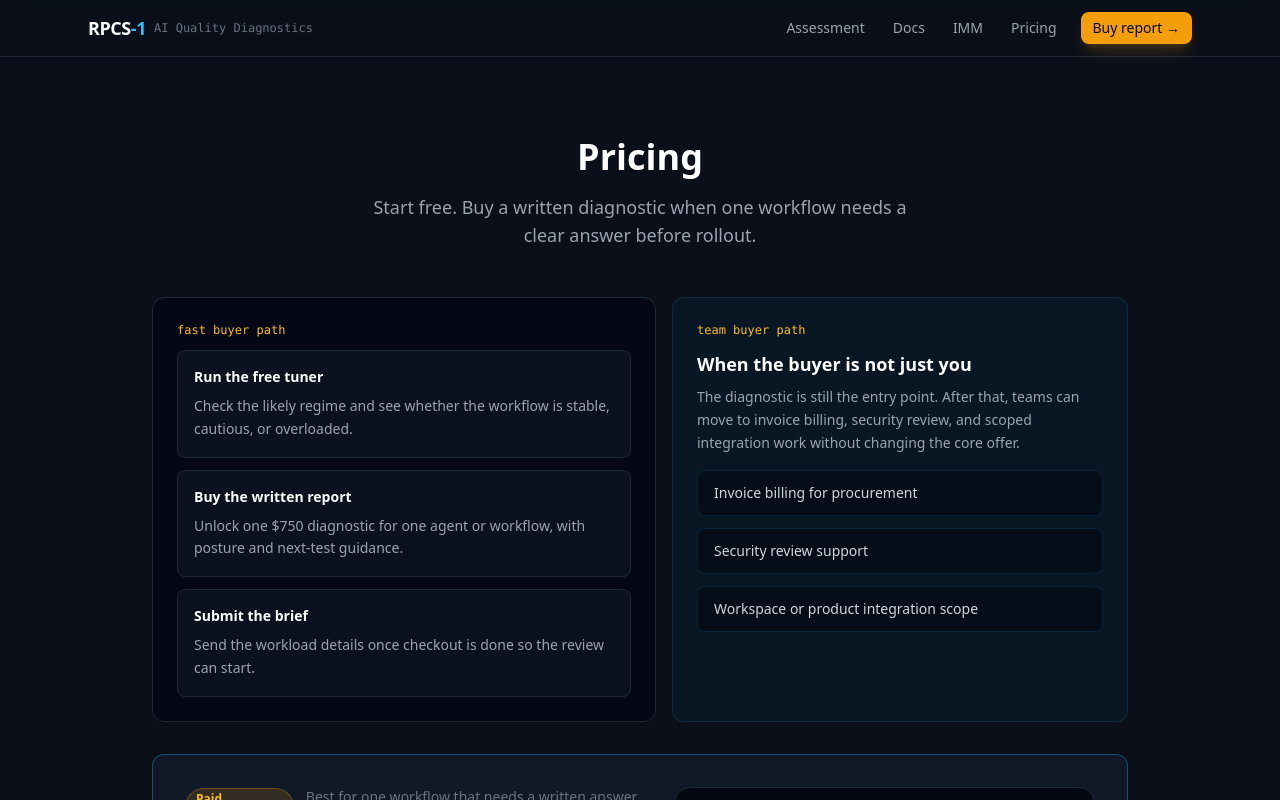
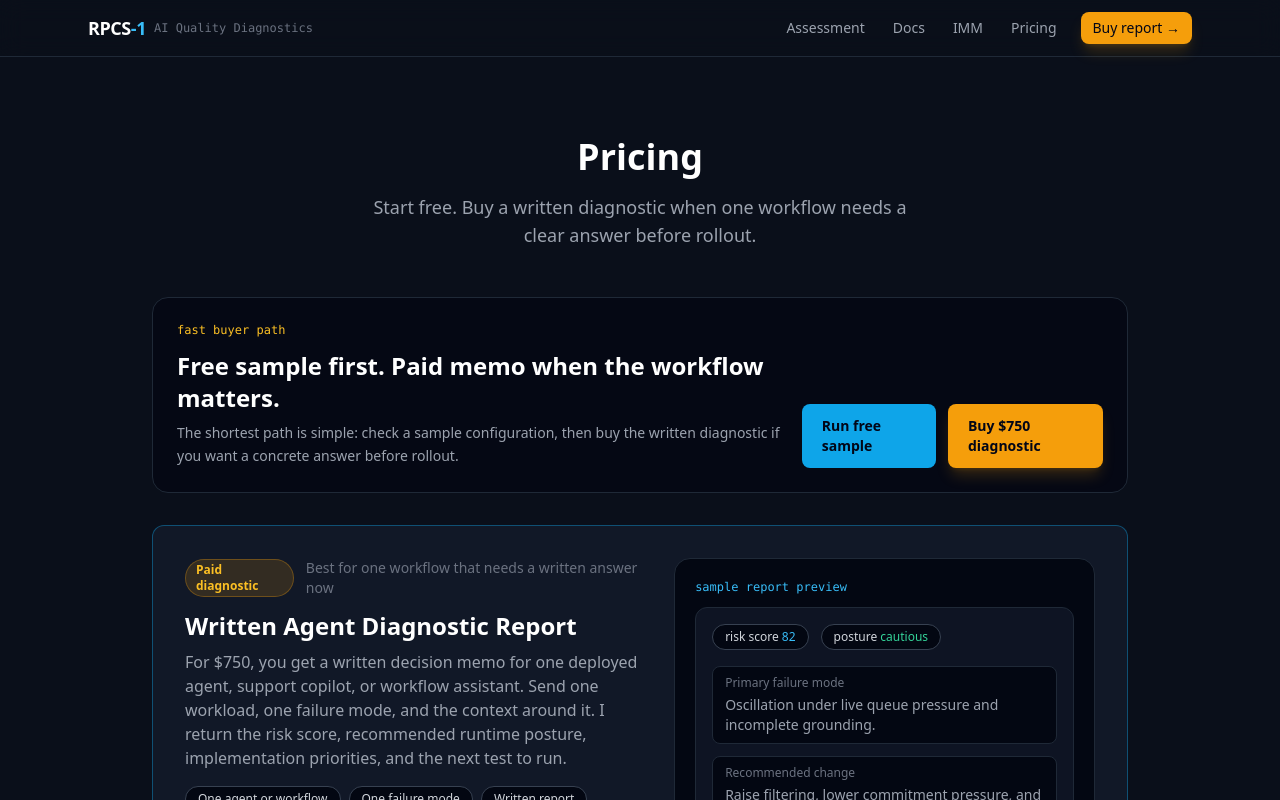
Before and after one commit to travisbergen2/rpcs1-sdk, a Next.js app in the folder packages/web/: page /pricing in a window 1280 px wide. Shown: the top 800 px of the page. Built offline with nearby package versions, Linux system fonts and the light colour scheme.

Commit message:
feat: tighten pricing funnel

```diff
--- a/packages/web/app/pricing/page.tsx
+++ b/packages/web/app/pricing/page.tsx
@@ -4,7 +4,7 @@ import { Badge } from '@/components/ui/Badge';
 
 export const metadata: Metadata = {
   title: 'Pricing',
-  description: 'RPCS-1 pricing — free sample assessment, a sample report preview, a one-time written diagnostic, and team workflows.',
+  description: 'RPCS-1 pricing — free sample assessment, one-time written diagnostic, and recurring access for teams.',
 };
 
 const TIERS = [
@@ -44,47 +44,28 @@ export default function PricingPage() {
         </p>
       </div>
 
-      <section className="mb-8 grid lg:grid-cols-[1.05fr_0.95fr] gap-4">
-        <div className="rounded-xl border border-gray-800 bg-gray-950/70 p-5 sm:p-6">
+      <section className="mb-8 rounded-2xl border border-gray-800 bg-gray-950/70 p-5 sm:p-6">
+        <div className="flex flex-col lg:flex-row lg:items-end lg:justify-between gap-4">
+          <div>
             <p className="text-xs font-mono text-amber-400 mb-3">fast buyer path</p>
-          {[
-            {
-              title: 'Run the free tuner',
-              body: 'Check the likely regime and see whether the workflow is stable, cautious, or overloaded.',
-            },
-            {
-              title: 'Buy the written report',
-              body: 'Unlock one $750 diagnostic for one agent or workflow, with posture and next-test guidance.',
-            },
-            {
-              title: 'Submit the brief',
-              body: 'Send the workload details once checkout is done so the review can start.',
-            },
-          ].map((item) => (
-            <div key={item.title} className="rounded-lg border border-gray-800 bg-gray-900/60 p-4 mb-3 last:mb-0">
-              <p className="text-sm font-semibold text-white mb-2">{item.title}</p>
-              <p className="text-sm text-gray-400 leading-relaxed">{item.body}</p>
+            <h2 className="text-2xl font-semibold text-white mb-2">Free sample first. Paid memo when the workflow matters.</h2>
+            <p className="text-sm text-gray-400 leading-relaxed max-w-2xl">
+              The shortest path is simple: check a sample configuration, then buy the written diagnostic if you want a concrete answer before rollout.
+            </p>
           </div>
-          ))}
-        </div>
-
-        <div className="rounded-xl border border-sky-500/15 bg-sky-500/5 p-5 sm:p-6">
-          <p className="text-xs font-mono text-amber-400 mb-3">team buyer path</p>
-          <h2 className="text-lg font-semibold text-white mb-2">When the buyer is not just you</h2>
-          <p className="text-sm text-gray-400 leading-relaxed mb-4">
-            The diagnostic is still the entry point. After that, teams can move to invoice billing,
-            security review, and scoped integration work without changing the core offer.
-          </p>
-          <div className="grid gap-3">
-            {[
-              'Invoice billing for procurement',
-              'Security review support',
-              'Workspace or product integration scope',
-            ].map((item) => (
-              <div key={item} className="rounded-lg border border-sky-500/15 bg-gray-950/60 px-4 py-3 text-sm text-gray-300">
-                {item}
-              </div>
-            ))}
+          <div className="flex flex-col sm:flex-row gap-3">
+            <Link
+              href="/tuner"
+              className="inline-flex items-center justify-center rounded-lg bg-sky-500 px-5 py-3 text-sm font-semibold text-slate-950 hover:bg-sky-400 transition-colors"
+            >
+              Run free sample
+            </Link>
+            <Link
+              href="/api/checkout?tier=diagnostic"
+              className="inline-flex items-center justify-center rounded-lg bg-amber-500 px-5 py-3 text-sm font-semibold text-slate-950 hover:bg-amber-400 transition-colors shadow-lg shadow-amber-500/20"
+            >
+              Buy $750 diagnostic
+            </Link>
           </div>
         </div>
       </section>
@@ -114,7 +95,7 @@ export default function PricingPage() {
                 'Failure-risk score and stability regime',
                 'Recommended runtime posture',
                 'Next-test recommendations',
-                'Follow-up by email request',
+                'One brief, after checkout',
               ].map((feature) => (
                 <li key={feature} className="flex gap-2">
                   <span className="text-emerald-400">✓</span>
@@ -200,7 +181,7 @@ export default function PricingPage() {
           <div>
             <h2 className="text-lg font-semibold text-white mb-1">Recurring access</h2>
             <p className="text-sm text-gray-500">
-              These are for repeat use after the workflow is already worth running regularly across a team or workspace.
+              Secondary path only. Use these once the workflow is already worth running regularly across a team or workspace.
             </p>
           </div>
           <span className="text-xs text-gray-500">Secondary path</span>
@@ -218,7 +199,7 @@ export default function PricingPage() {
                     <span className="font-semibold text-white">{tier.price}</span> / {tier.period}
                   </span>
                 </div>
-                <p className="text-sm text-gray-500">{tier.description}</p>
+                <p className="text-sm text-gray-500 max-w-2xl">{tier.description}</p>
               </div>
 
               <Link
@@ -241,9 +222,7 @@ export default function PricingPage() {
         <div className="flex flex-col lg:flex-row lg:items-end lg:justify-between gap-4 mb-5">
           <div>
             <p className="text-xs font-mono text-amber-400 mb-2">enterprise rollout</p>
-            <h2 className="text-xl font-semibold text-white mb-2">
-              Need procurement, security, or a custom rollout?
-            </h2>
+            <h2 className="text-xl font-semibold text-white mb-2">Need procurement, security, or a custom rollout?</h2>
             <p className="text-sm text-gray-400 max-w-2xl">
               Keep the diagnostic as the entry point, then move to invoice billing and integration scoping.
             </p>
```
Lines whose indentation alone changed are shown as unchanged.
